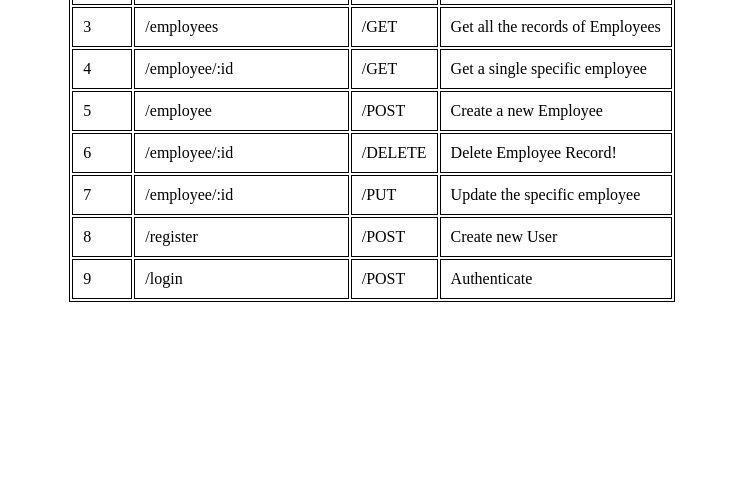
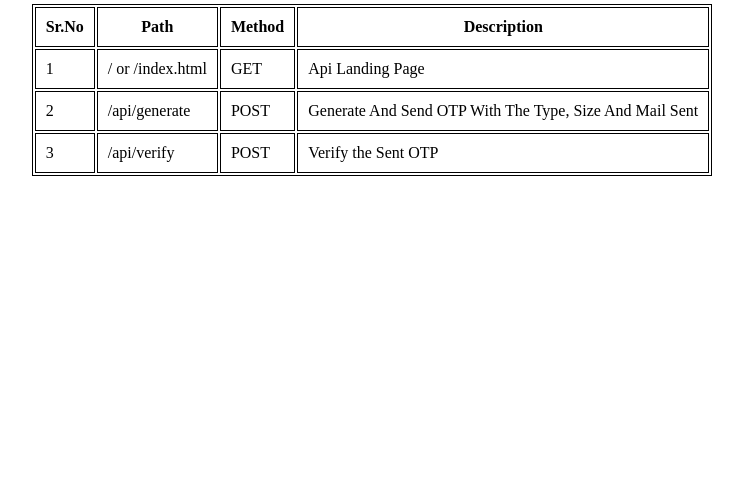
Before and after one commit to shiv-n-patel/Email-otp-rest-api, a website: page src/views/index.html in a window 1280 px wide. Shown: the part 311-800 px from the top of the page, without its empty margins (268-1011 px from the left). Drawn offline with Linux system fonts and the light colour scheme; files that its build step writes are made by us from their sources.

Commit message:
Index.html fixed

```diff
--- a/src/views/index.html
+++ b/src/views/index.html
@@ -4,11 +4,11 @@
     <meta charset="UTF-8">
     <meta name="viewport" content="width=device-width, initial-scale=1.0">
     <link rel="stylesheet" href="css/styles.css">
-    <title>Election-Voting API</title>
+    <title>Email-Otp-API</title>
 </head>
 <body>
     <div class="container">
-        <h2>Election-Voting API</h2>
+        <h2>Email-Otp-API</h2>
         <table>
             <tr>
                 <th>Sr.No</th>
@@ -26,58 +26,18 @@
 
             <tr>
                 <td>2</td>
-                <td>/index/data or index.html/data</td>
-                <td>GET</td>
-                <td>Demo Data</td>
+                <td>/api/generate</td>
+                <td>POST</td>
+                <td>Generate And Send OTP With The Type, Size And Mail Sent
+                </td>
             </tr>
 
             <tr>
                 <td>3</td>
-                <td>/employees</td>
-                <td>/GET</td>
-                <td>Get all the records of Employees</td>
-            </tr>
-
-            <tr>
-                <td>4</td>
-                <td>/employee/:id</td>
-                <td>/GET</td>
-                <td>Get a single specific employee</td>
-            </tr>
-
-            <tr>
-                <td>5</td>
-                <td>/employee</td>
-                <td>/POST</td>
-                <td>Create a new Employee</td>
-            </tr>
-
-            <tr>
-                <td>6</td>
-                <td>/employee/:id</td>
-                <td>/DELETE</td>
-                <td>Delete Employee Record!</td>
-            </tr>
-
-            <tr>
-                <td>7</td>
-                <td>/employee/:id</td>
-                <td>/PUT</td>
-                <td>Update the specific employee</td>
-            </tr>
-
-            <tr>
-                <td>8</td>
-                <td>/register</td>
-                <td>/POST</td>
-                <td>Create new User</td>
-            </tr>
-
-            <tr>
-                <td>9</td>
-                <td>/login</td>
-                <td>/POST</td>
-                <td>Authenticate</td>
+                <td>/api/verify</td>
+                <td>POST</td>
+                <td>Verify the Sent OTP
+                </td>
             </tr>
 
         </table>
```
